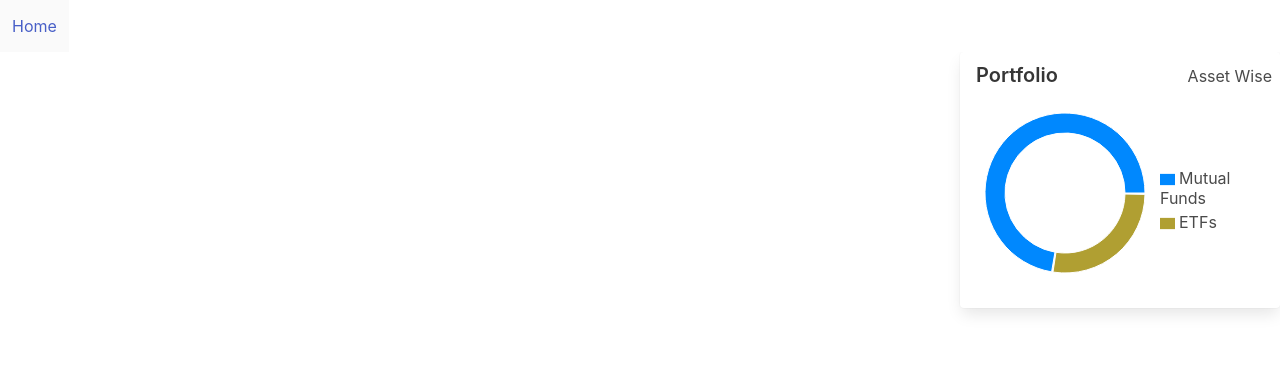
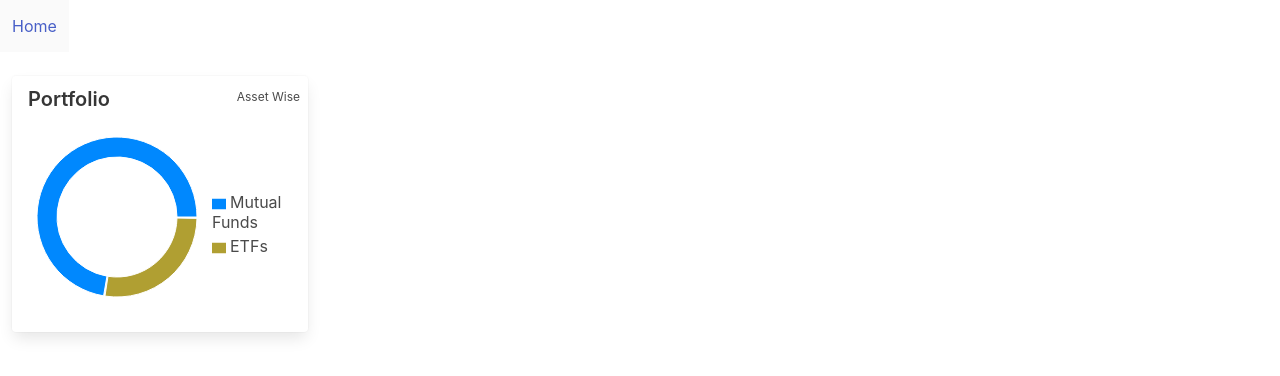
Before and after one commit to nirmalkar/darts, a React (Create React App) app: page / in a window 1280 px wide. Shown: the top 376 px of the page. Built offline with nearby package versions, Linux system fonts and the light colour scheme.

Commit message:
COMPONENT-DONUT: UI improves in donut graph

```diff
--- a/src/components/Donut.js
+++ b/src/components/Donut.js
@@ -14,12 +14,11 @@ const style = {
 
 const Example = () => {
   return (
-    <div className="column is-3 is-pulled-right">
-      <div className="columns">
+    <div className="column is-3 mr-3">
       <div className="card h-16">
-          <div className="content mt-3">
+        <div className="content mt-3 pt-3">
           <span className="title is-5 ml-4">Portfolio</span>
-            <span className="is-pulled-right mr-2">Asset Wise</span>
+          <span className="is-pulled-right mr-2 f-s-12">Asset Wise</span>
           <PieChart width={320} height={230}>
             <Pie
               data={data}
@@ -39,7 +38,7 @@ const Example = () => {
               ))}
             </Pie>
             <Legend
-                iconSize={15}
+              iconSize={14}
               width={90}
               height={90}
               layout="vertical"
@@ -50,7 +49,6 @@ const Example = () => {
         </div>
       </div>
     </div>
-    </div>
   );
 };
 
```
Lines whose indentation alone changed are shown as unchanged.
